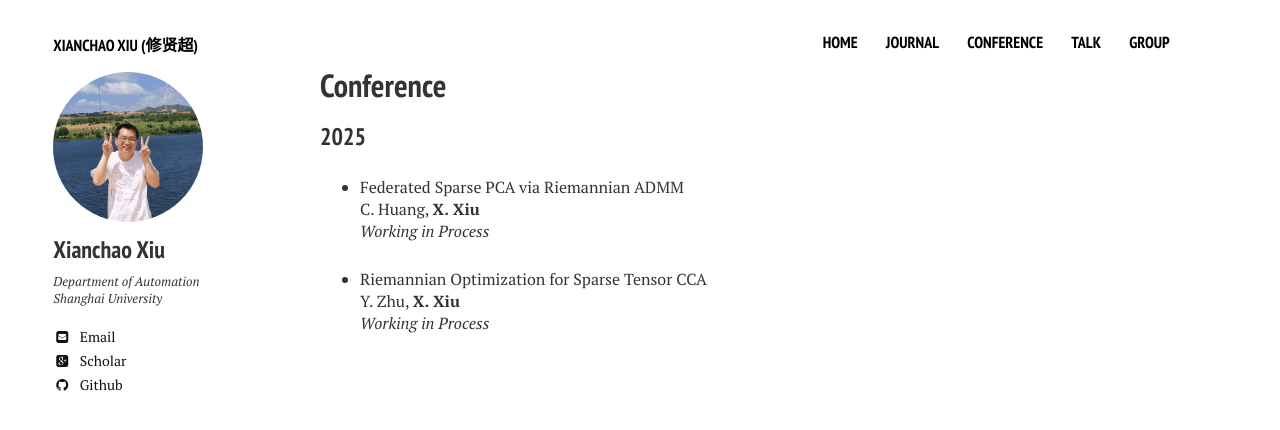
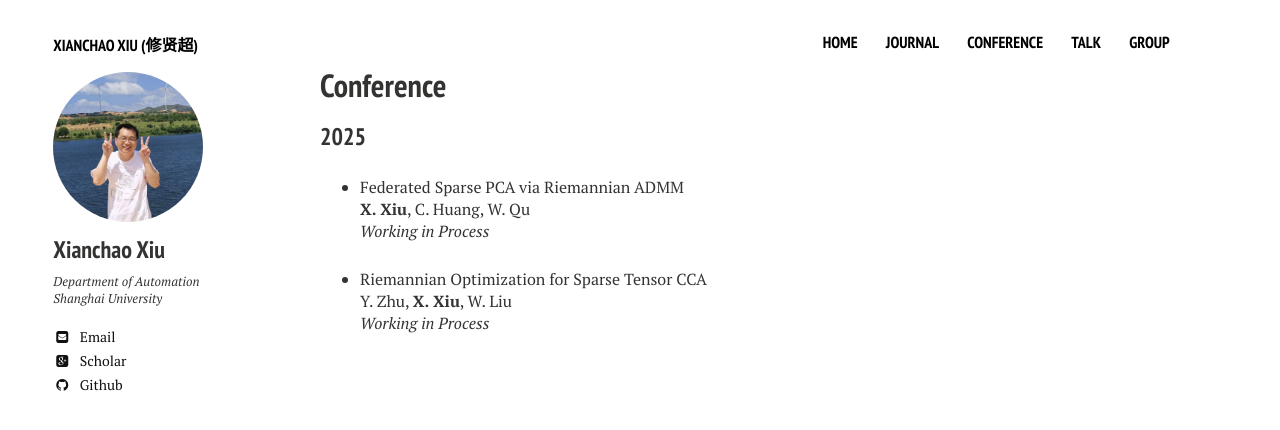
Before and after one commit to xianchaoxiu/xianchaoxiu.github.io, a Jekyll site: the page built from conference/index.md, in a window 1280 px wide. Shown: the top 430 px of the page. Built offline with Jekyll 4.4.1, drawn with Linux system fonts in a browser that asks for light colours; nearby versions of some CDN libraries.

Commit message:
Update index.md

```diff
--- a/conference/index.md
+++ b/conference/index.md
@@ -16,10 +16,10 @@ share: false
 ### 2025
 
 * Federated Sparse PCA via Riemannian ADMM <br>
-C. Huang, <b>X. Xiu</b> <br>
+<b>X. Xiu</b>, C. Huang, W. Qu <br>
 <i>Working in Process</i><br>
 
 
 * Riemannian Optimization for Sparse Tensor CCA <br>
-Y. Zhu, <b>X. Xiu</b> <br>
+Y. Zhu, <b>X. Xiu</b>, W. Liu <br>
 <i>Working in Process</i><br>
```
